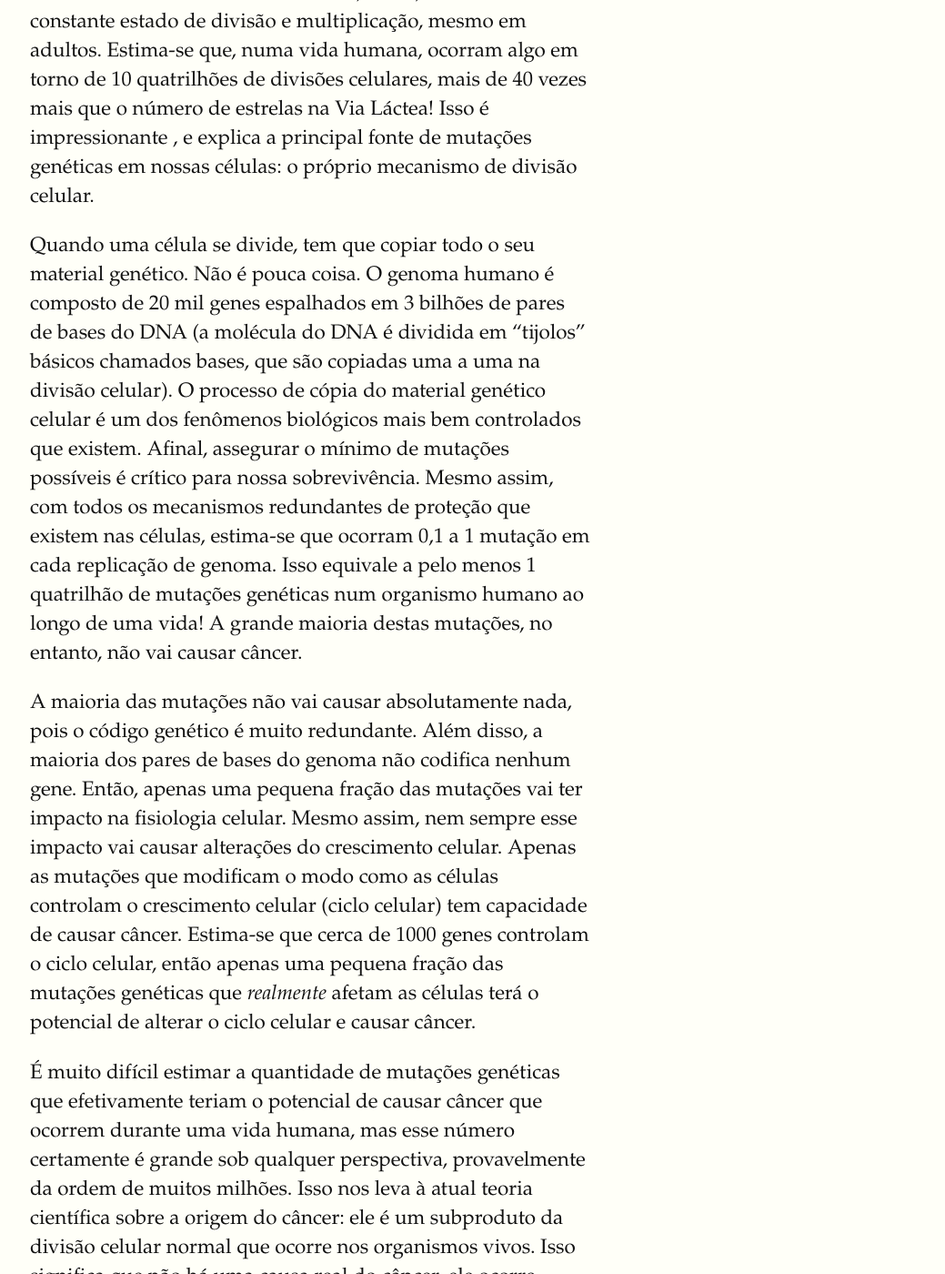
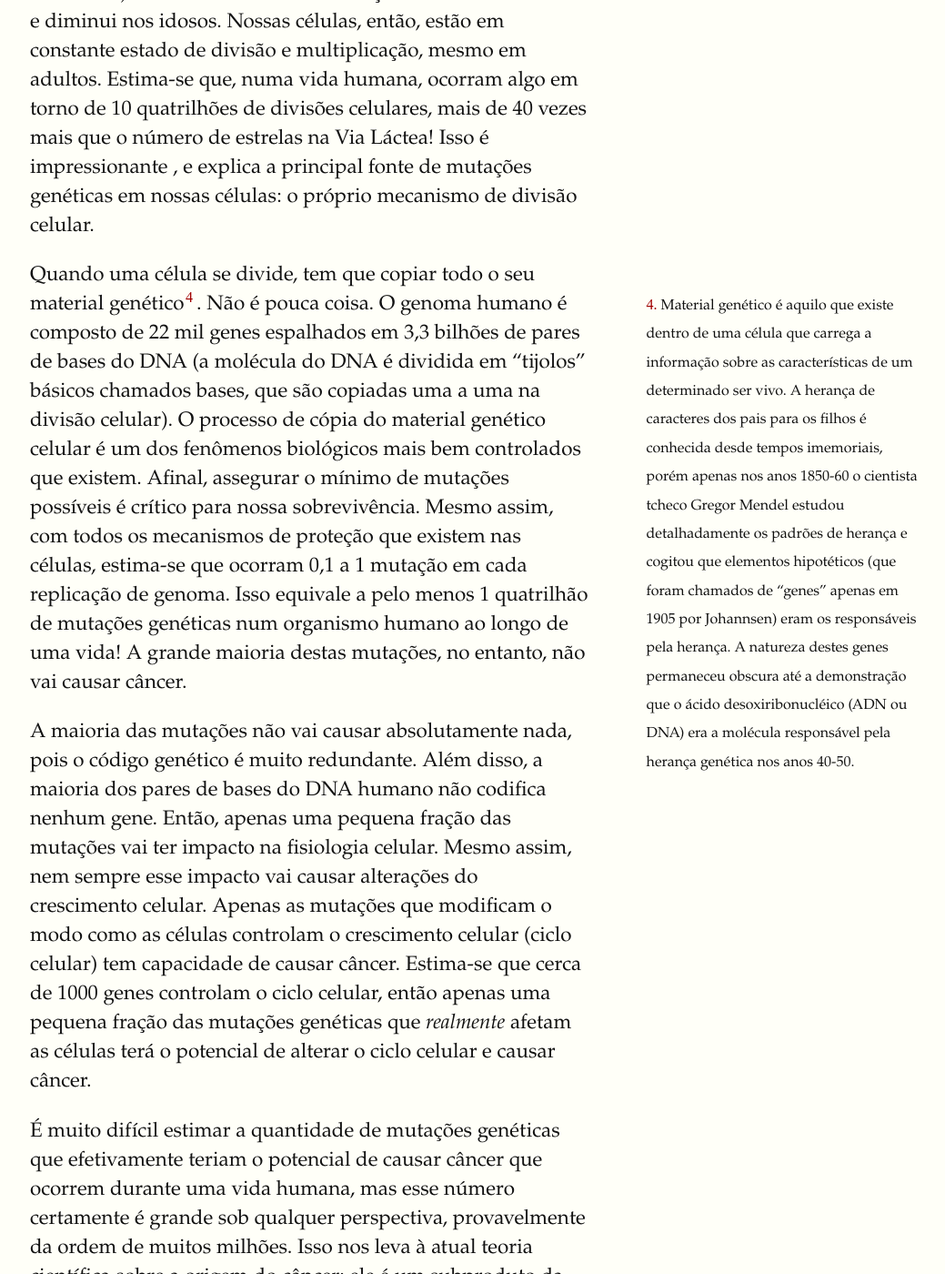
Before and after one commit to fhcflx/pharmakon, a Jekyll site: the page built from _posts/2017-03-01-O-que-e-o-cancer.markdown, in a window 1280 px wide and 1400 px high, scrolled down 2338 px. Shown: the whole window at 91% size, without its empty margins (127-1166 px from the left). Built offline with Jekyll 4.4.1, drawn with Linux system fonts in a browser that asks for light colours; comment, search, counter and statistics services are not loaded; some of the changed text lies outside the part shown.

Commit message:
notas em includes com tags liquid

```diff
--- /dev/null
+++ b/_includes/cancer.html
@@ -0,0 +1,9 @@
+<label for="liquid" class="margin-toggle sidenote-number"></label>
+<input type="checkbox" id="liquid" class="margin-toggle"/>
+<span class="sidenote">Câncer (_lat cancer_ = caranguejo): grande grupo de doenças
+  muito diferentes entre si, tendo em comum a proliferação celular incessante e
+  desordenada, a capacidade de invadir localmente tecidos saudáveis do organismo
+  e a capacidade de se espalhar para locais distantes (metástases). Os diversos
+  tipos de câncer são teoricamente oriundos de _uma única célula_ (origem clonal)
+  a qual sofreu mutações em seu código genético.
+</span>
--- /dev/null
+++ b/_includes/celula.html
@@ -0,0 +1,12 @@
+<label for="liquid" class="margin-toggle sidenote-number"></label>
+<input type="checkbox" id="liquid" class="margin-toggle"/>
+<span class="sidenote">Célula (_lat cellula_ = quarto pequeno): unidade estrutural
+  e funcional dos organismos vivos. O cientista inglês Robert Hooke descreveu
+  o que ele chamou de _cells_ no tratado Micrographia de 1665, ao observar tecidos
+  de plantas sob microscopia. Ele achou as estruturas parecidas com favos de
+  uma colméia de abelhas, daí o nome. Hoje sabe-se que todos os seres vivos são
+  formados por uma (unicelulares) ou muitas (pluricelulares) unidades celulares
+  (teoria celular, enunciada pela primeira vez em 1839 por Schleiden e Schwann).
+  A célula é formada por uma membrana que envolve um gel chamado citoplasma e uma
+  estrutura denominada núcleo onde estão os genes.
+</span>
--- /dev/null
+++ b/_includes/github_pages.html
@@ -0,0 +1,5 @@
+<label for="github-pages" class="margin-toggle sidenote-number"></label>
+<input type="checkbox" id="github-pages" class="margin-toggle"/>
+<span class="sidenote">GitHub Pages é o serviço de hospedagem e servidor de web
+  do popular GitHub, repositório de código de programação e projetos.
+</span>
--- /dev/null
+++ b/_includes/liquid.html
@@ -0,0 +1,5 @@
+<label for="liquid" class="margin-toggle sidenote-number"></label>
+<input type="checkbox" id="liquid" class="margin-toggle"/>
+<span class="sidenote">Liquid é mais uma linguagem de _templating_, da Shopify,
+  do tipo ame-a ou deteste-a.
+</span>
--- /dev/null
+++ b/_includes/mat_genetico.html
@@ -0,0 +1,11 @@
+<label for="liquid" class="margin-toggle sidenote-number"></label>
+<input type="checkbox" id="liquid" class="margin-toggle"/>
+<span class="sidenote">Material genético é aquilo que existe dentro de uma célula
+  que carrega a informação sobre as características de um determinado ser vivo. A
+  herança de caracteres dos pais para os filhos é conhecida desde tempos imemoriais,
+  porém apenas nos anos 1850-60 o cientista tcheco Gregor Mendel estudou detalhadamente
+  os padrões de herança e cogitou que elementos hipotéticos (que foram chamados
+  de "genes" apenas em 1905 por Johannsen) eram os responsáveis pela herança. A
+  natureza destes genes permaneceu obscura até a demonstração que o ácido desoxiribonucléico
+  (ADN ou DNA) era a molécula responsável pela herança genética nos anos 40-50.
+</span>
--- /dev/null
+++ b/_includes/projeto_genoma.html
@@ -0,0 +1,12 @@
+<label for="liquid" class="margin-toggle sidenote-number"></label>
+<input type="checkbox" id="liquid" class="margin-toggle"/>
+<span class="sidenote">Projeto Genoma Humano (PGH): consórcio internacional que
+  chegou a envolver mais de 5000 pesquisadores de 50 países, reunidos com o intuito de
+  sequenciar todo o genoma (conjunto de genes) humano. O projeto, planejado desde
+  os anos 80, iniciou como um programa do _Department of Energy_ (DOE) e _National
+  Institutes of Health_ (NIH) americanos em 1990, prevendo que levaria 15 anos e
+  gastaria 3 bilhões de dólares para sequenciar cerca de 100 mil genes. Em 2003,
+  num comunicado de imprensa conjunto, foi anunciada a conclusão oficial do projeto,
+  o qual sequenciou cerca de 22300 genes, muito menos do que o esperado inicialmente
+  para o genoma completo.
+</span>
--- a/_layouts/tagpage.html
+++ b/_layouts/tagpage.html
@@ -7,7 +7,7 @@
 <ul>
 {% for post in site.tags[page.tag] %}
   <li>
-    {{ post.date | date: "%d/%m/%Y" }}: <a href="{{ post.url }}">{{ post.title }}</a>
+    {{ post.date | date: "%d/%m/%Y" }}: <a href="{{ site.baseurl }}/{{ post.url }}">{{ post.title }}</a>
   </li>
 {% endfor %}
 </ul>
--- a/_posts/2016-09-05-Novo-layout-do-Jekyll-para-o-blog.markdown
+++ b/_posts/2016-09-05-Novo-layout-do-Jekyll-para-o-blog.markdown
@@ -9,11 +9,11 @@
 author: ffelix
 ---
 
-Depois de migrar meu blog para o [GitHub Pages](https://pages.github.com)<label for="github-pages" class="margin-toggle sidenote-number"></label><input type="checkbox" id="github-pages" class="margin-toggle"/><span class="sidenote">GitHub Pages é o serviço de hospedagem e servidor de web do popular GitHub, repositório de código de programação e projetos.</span>, usando [Jekyll](https://jekyllrb.com), resolvi alterar o layout da página. Busquei temas para Jekyll, encontrando uma [lista](http://jekyllthemes.org) grande. Depois de muita indecisão, escolhi o tema [Tufte-Jekyll](http://jekyllthemes.org/themes/tufte-jekyll/), de Clay Harmon, baseado no [CSS](https://github.com/edwardtufte/tufte-css) criado por Dave Liepmann e Edward Tufte<label for="tufte" class="margin-toggle sidenote-number"></label><input type="checkbox" id="tufte" class="margin-toggle"/><span class="sidenote">[Tufte](https://en.wikipedia.org/wiki/Edward_Tufte), considerado pioneiro e mago da infografia e visualização de dados, ficou conhecido por seu estilo, com tipografia elegante, muitas notas à margem do texto e uso inteligente de gráficos.</span>
+Depois de migrar meu blog para o [GitHub Pages](https://pages.github.com){% include github_pages.html %}, usando [Jekyll](https://jekyllrb.com), resolvi alterar o layout da página. Busquei temas para Jekyll, encontrando uma [lista](http://jekyllthemes.org) grande. Depois de muita indecisão, escolhi o tema [Tufte-Jekyll](http://jekyllthemes.org/themes/tufte-jekyll/), de Clay Harmon, baseado no [CSS](https://github.com/edwardtufte/tufte-css) criado por Dave Liepmann e Edward Tufte{% include tufte.html %}.
 <!--more-->
 
 
-A instalação do tema foi relativamente tranquila, exceto pelo fato de que o autor criou algumas tags customizadas de [Liquid](https://shopify.github.io/liquid/)<label for="liquid" class="margin-toggle sidenote-number"></label><input type="checkbox" id="liquid" class="margin-toggle"/><span class="sidenote">Liquid é mais uma linguagem de _templating_, da Shopify, do tipo ame-a ou deteste-a.</span>, as quais, infelizmente, não são suportadas pelo GitHub Pages. Apenas troquei estas tags pelos códigos de exemplo da biblioteca tufte-CSS, em [HTML](https://github.com/edwardtufte/tufte-css/blob/gh-pages/index.html) e o resultado pode ser visto nesta postagem.
+A instalação do tema foi relativamente tranquila, exceto pelo fato de que o autor criou algumas tags customizadas de [Liquid](https://shopify.github.io/liquid/){% include liquid.html %}, as quais, infelizmente, não são suportadas pelo GitHub Pages. Apenas troquei estas tags pelos códigos de exemplo da biblioteca tufte-CSS, em [HTML](https://github.com/edwardtufte/tufte-css/blob/gh-pages/index.html) e o resultado pode ser visto nesta postagem.
 
 Consegui importar as postagens do blog [antigo](http://pharmak.blogspot.com) com um _script_ do Jekyll, o [jekyll-import](https://github.com/jekyll/jekyll-import/tree/v0.10.0), instalado como uma gem que adicionei no meu Gemfile. Devo dizer que essa foi a primeira vez que a documentação do Jekyll me deixou confuso, pois a utilização do importador de blogs não está atualizada nela. No repositório do GitHub existe um novo conjunto de instruções para as versões mais recentes do Jekyll.
 
--- a/_posts/2017-03-01-O-que-e-o-cancer.markdown
+++ b/_posts/2017-03-01-O-que-e-o-cancer.markdown
@@ -8,27 +8,27 @@
 author: ffelix
 ---
 
-Sidharta Mukerjee, médico e escritor, chamou o câncer de "o imperador de todas as moléstias", em seu livro _best-seller_. Se as doenças tivessem sua importância medida em mortes, todavia, sem dúvida a tuberculose seria seu imperador, tendo sido responsável por mais de um bilhão de mortes ao longo da história humana. Hoje em dia, no entanto, com o controle cada vez maior das doenças infecciosas e cardiovasculares, o câncer desponta como o responsável pelo maior número de mortes humanas. Em 2012, mais de 8 milhões de pessoas morreram de câncer no planeta.
+Sidharta Mukerjee, médico e escritor, chamou o câncer{% include cancer.html %} de "o imperador de todas as moléstias", em seu livro _best-seller_. Se as doenças tivessem sua importância medida em mortes, todavia, sem dúvida a tuberculose seria seu imperador, tendo sido responsável por mais de um bilhão de mortes ao longo da história humana. Hoje em dia, no entanto, com o controle cada vez maior das doenças infecciosas e cardiovasculares, o câncer desponta como o responsável pelo maior número de mortes humanas. Em 2012, mais de 8 milhões de pessoas morreram de câncer no planeta.
 <!--more-->
 
 Mas o que é o câncer? Chamado assim pelos anatomistas da antiguidade devido ao aspecto das lesões que se entranham na carne, formando, na visão deles,  "dedos" ou "patas" que invadiam profundamente os tecidos em volta, o câncer, para começar, não é uma doença única.
 
-Existem centenas de tipos e subtipos diferentes de câncer. Até os anos 90, a diferenciação entre eles era feita principalmente pelo local onde eles surgiam e o tipo de célula que lhes dava origem. Ou, em termos técnicos, ao seu aspecto _anatomopatológico_. Desde o fim do projeto genoma humano, em 2003, no entanto, as alterações genéticas por trás dos diversos tipos de câncer tem sido mapeadas em detalhe cada vez maior. O Projeto Genoma do Câncer já mapeou as principais anormalidades genéticas dos tipos mais frequentes de câncer. Isso abriu a possibilidade para a _classificação molecular_.
+Existem centenas de tipos e subtipos diferentes de câncer. Até os anos 90, a diferenciação entre eles era feita principalmente pelo local onde eles surgiam e o tipo de célula que lhes dava origem. Ou, em termos técnicos, ao seu aspecto _anatomopatológico_. Desde o fim do Projeto Genoma Humano{% include projeto_genoma.html %}, em 2003, no entanto, as alterações genéticas por trás dos diversos tipos de câncer tem sido mapeadas em detalhe cada vez maior. O Projeto Genoma do Câncer já mapeou as principais anormalidades genéticas dos tipos mais frequentes de câncer. Isso abriu a possibilidade para a _classificação molecular_.
 
 Quando estudante, eu aprendi que _o câncer é uma doença celular_, mas essa definição foi modificada pelos novos conhecimentos. Como mais alguém disse recentemente, nos últimos 10 anos, nós aprendemos mais sobre o câncer do que nos 1000 anos anteriores. Então, podemos atualizar a definição para _o câncer é uma doença molecular_.
 
-Todos nós somos formados por células, assombrosos 37 trilhões delas, mais ou menos. Como elas conseguem se manter coesas num organismo que permanece unitário e percebe-se como indivíduo por décadas? Esse é mais um dos milagres da natureza, um dos milagres reais que existem e que nem percebemos. Uma das coisas mais surpreendentes sobre os organismos vivos é que essa quantidade enorme de células não permanece estática. Elas têm vidas bem mais curtas do que o organismo em que vivem, e por isso precisam se multiplicar ao longo de nossas vidas.
+Todos nós somos formados por células{% include celula.html %}, assombrosos 37 trilhões delas, mais ou menos. Como elas conseguem se manter coesas num organismo que permanece unitário e percebe-se como indivíduo por décadas? Esse é mais um dos milagres da natureza, um dos milagres reais que existem e que nem percebemos. Uma das coisas mais surpreendentes sobre os organismos vivos é que essa quantidade enorme de células não permanece estática. Elas têm vidas bem mais curtas do que o organismo em que vivem, e por isso precisam se multiplicar ao longo de nossas vidas.
 
-Nossas células sanguíneas são renovadas a cada 120 dias, em média. A nossa pele se renova a cada 30-40 dias em adultos (isso varia de 2 semanas em bebês a dois meses em idosos). O epitélio do intestino é mais rápido ainda e se renova a cada 4-5 dias em média! Mesmo os ossos passam por esse processo: no primeiro ano de vida, nós “trocamos” nosso esqueleto inteiro, e a renovação dos ossos em adultos é de cerca de 10% ao ano. Neurônios são uma das pouquíssimas classes de células que não se renovam em mamíferos. Na verdade, durante o crescimento, nós _perdemos_ uma certa quantidade de neurônios em algumas áreas do cérebro (ainda existem dúvidas se parte deles é renovado ou não).
+Nossas células sanguíneas são renovadas a cada 120 dias, em média. A nossa pele se renova a cada 30-40 dias em adultos (isso varia de 2 semanas em bebês a dois meses em idosos). O epitélio do intestino é mais rápido ainda e se renova a cada 4-5 dias em média! Mesmo os ossos passam por esse processo: no primeiro ano de vida, nós “trocamos” nosso esqueleto inteiro, e a renovação dos ossos em adultos é de cerca de 10% ao ano. Neurônios são uma das pouquíssimas classes de células que não se renovam em mamíferos. Na verdade, durante o crescimento, nós _perdemos_ uma certa quantidade de neurônios em algumas áreas do cérebro (ainda existem dúvidas se parte deles é renovada ou não).
 
 Isso significa que, apesar de mantermos nossa individualidade física e psíquica, na prática a cada dez anos, mais ou menos, nós “trocamos” de corpo (exceto os neurônios). Essa velocidade de renovação é maior na infância e diminui nos idosos. Nossas células, então, estão em constante estado de divisão e multiplicação, mesmo em adultos. Estima-se que, numa vida humana, ocorram algo em torno de 10 quatrilhões de divisões celulares, mais de 40 vezes mais que o número de estrelas na Via Láctea! Isso é impressionante , e explica a principal fonte de mutações genéticas em nossas células: o próprio mecanismo de divisão celular.
 
-Quando uma célula se divide, tem que copiar todo o seu material genético. Não é pouca coisa. O genoma humano é composto de 20 mil genes espalhados em 3 bilhões de pares de bases do DNA (a molécula do DNA é dividida em “tijolos” básicos chamados bases, que são copiadas uma a uma na divisão celular). O processo de cópia do material genético celular é um dos fenômenos biológicos mais bem controlados que existem. Afinal, assegurar o mínimo de mutações possíveis é crítico para nossa sobrevivência. Mesmo assim, com todos os mecanismos redundantes de proteção que existem nas células, estima-se que ocorram 0,1 a 1 mutação em cada replicação de genoma. Isso equivale a pelo menos 1 quatrilhão de mutações genéticas num organismo humano ao longo de uma vida! A grande maioria destas mutações, no entanto, não vai causar câncer.
+Quando uma célula se divide, tem que copiar todo o seu material genético{% include mat_genetico.html %}. Não é pouca coisa. O genoma humano é composto de 22 mil genes espalhados em 3,3 bilhões de pares de bases do DNA (a molécula do DNA é dividida em “tijolos” básicos chamados bases, que são copiadas uma a uma na divisão celular). O processo de cópia do material genético celular é um dos fenômenos biológicos mais bem controlados que existem. Afinal, assegurar o mínimo de mutações possíveis é crítico para nossa sobrevivência. Mesmo assim, com todos os mecanismos de proteção que existem nas células, estima-se que ocorram 0,1 a 1 mutação em cada replicação de genoma. Isso equivale a pelo menos 1 quatrilhão de mutações genéticas num organismo humano ao longo de uma vida! A grande maioria destas mutações, no entanto, não vai causar câncer.
 
-A maioria das mutações não vai causar absolutamente nada, pois o código genético é muito redundante. Além disso, a maioria dos pares de bases do genoma não codifica nenhum gene. Então, apenas uma pequena fração das mutações vai ter impacto na fisiologia celular. Mesmo assim, nem sempre esse impacto vai causar alterações do crescimento celular. Apenas as mutações que modificam o modo como as células controlam o crescimento celular (ciclo celular) tem capacidade de causar câncer. Estima-se que cerca de 1000 genes controlam o ciclo celular, então apenas uma pequena fração das mutações genéticas que _realmente_ afetam as células terá o potencial de alterar o ciclo celular e causar câncer.
+A maioria das mutações não vai causar absolutamente nada, pois o código genético é muito redundante. Além disso, a maioria dos pares de bases do DNA humano não codifica nenhum gene. Então, apenas uma pequena fração das mutações vai ter impacto na fisiologia celular. Mesmo assim, nem sempre esse impacto vai causar alterações do crescimento celular. Apenas as mutações que modificam o modo como as células controlam o crescimento celular (ciclo celular) tem capacidade de causar câncer. Estima-se que cerca de 1000 genes controlam o ciclo celular, então apenas uma pequena fração das mutações genéticas que _realmente_ afetam as células terá o potencial de alterar o ciclo celular e causar câncer.
 
 É muito difícil estimar a quantidade de mutações genéticas que efetivamente teriam o potencial de causar câncer que ocorrem durante uma vida humana, mas esse número certamente é grande sob qualquer perspectiva, provavelmente da ordem de muitos milhões. Isso nos leva à atual teoria científica sobre a origem do câncer: ele é um subproduto da divisão celular normal que ocorre nos organismos vivos. Isso significa que não há uma causa real do câncer, ele ocorre casualmente, aleatoriamente. É como passar a vida toda jogando na loteria, as chances de ganhar são pequenas, mas eventualmente alguns “ganham” a loteria do câncer. Isso também nos leva a questionar porque o câncer não é _muito mais frequente_! Hoje em dia, a principal hipótese é que o sistema imunológico passa a vida toda “caçando” e destruindo células com potencial de causar câncer (células transformadas) em nosso organismo. Isso explica porque, recentemente, tratamentos modernos que usam o sistema imune do próprio organismo (imunoterapia) tem obtido grande sucesso.
 
-Então, para resumir, o câncer não é uma doença única, é um grupo grande de doenças bem diferentes entre si, causadas por mutações genéticas que ocorrem naturalmente ao longo da vida de todas as pessoas. Algumas perguntas surgem. Porque a exposição a alguns fatores do ambiente aumentam a chance de ter câncer? A resposta tem a ver com a teoria do câncer. Radiação UV do sol, produtos químicos, raios X e outras formas de radiação aumentam a chance de células terem mutações genéticas causando lesões do DNA. Uma dieta rica em carboidratos faz o organismo produzir muita insulina e a insulina estimula as células cancerígenas e aumenta sua sobrevivência ao sistema imunológico.
+Então, para resumir, o câncer não é uma doença única, é um grupo grande de doenças bem diferentes entre si, causadas por mutações genéticas que ocorrem naturalmente ao longo da vida de todas as pessoas. Algumas perguntas surgem. Porque a exposição a fatores do ambiente aumentam a chance de ter câncer? A resposta tem a ver com a teoria do câncer. Radiação UV do sol, produtos químicos, raios X e outras formas de radiação aumentam a chance de células terem mutações genéticas causando lesões do DNA. Uma dieta rica em carboidratos faz o organismo produzir muita insulina e a insulina estimula as células cancerígenas e aumenta sua sobrevivência ao sistema imunológico.
 
-Isso leva à uma conclusão final: é possível reduzir _muito_ a incidência de câncer reduzindo a exposição a fatores do ambiente como sol, fumo, álcool e carboidratos, mas _é impossível reduzir a incidência do câncer a zero_. Mas, então, o câncer sempre vai existir? Sempre é uma palavra forte, mas é razoável achar que, num horizonte de tempo que possamos vislumbrar, o câncer vai continuar existindo. Porém, é possível sim reduzir muito sua incidência com cuidados simples e baratos, mas isso é assunto para outra postagem.
+Isso leva à uma conclusão final: é possível reduzir _muito_ a incidência de câncer reduzindo a exposição a fatores do ambiente como sol, fumo, álcool e carboidratos, porém _é impossível reduzir a incidência do câncer a zero_. Mas, então, o câncer sempre vai existir? Sempre é uma palavra forte, mas é razoável achar que, num horizonte de tempo que possamos vislumbrar, o câncer vai continuar existindo. No entanto, é possível sim reduzir muito sua incidência com cuidados simples e baratos, mas isso é assunto para outra postagem.
```
Also changed, not shown: _includes/tufte.html (added, +8 -0 lines), marcadores/index.md (+1 -1 lines).
